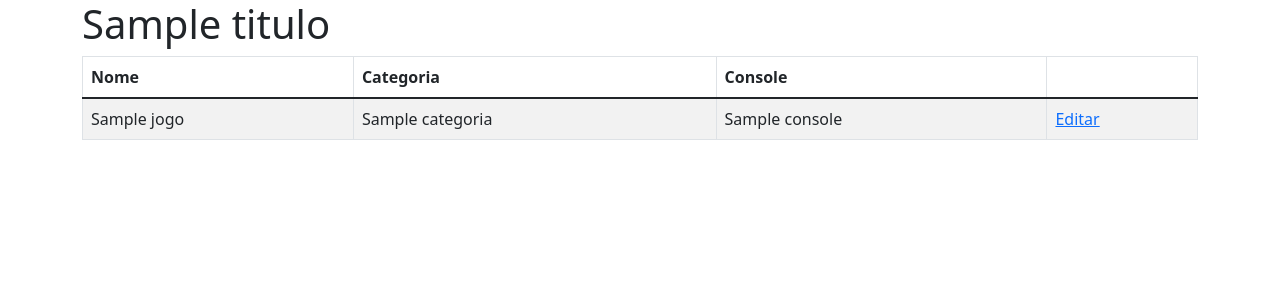
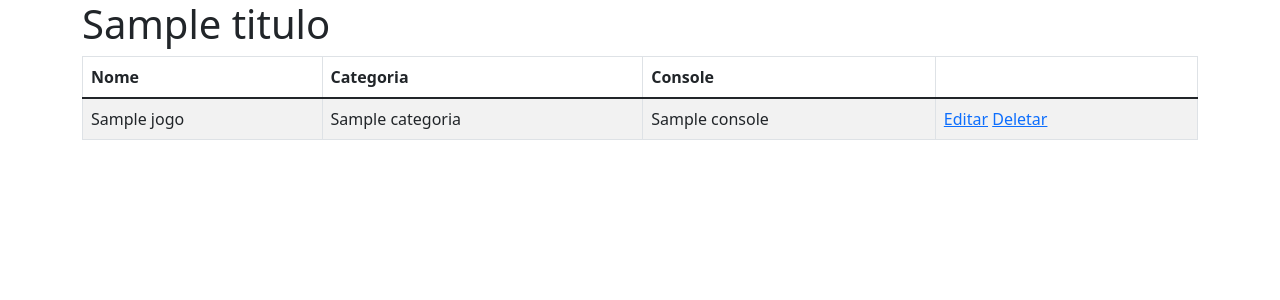
Before and after one commit to brdoliveira/jogoteca-flask, a Flask app: template templates/lista.html in a window 1280 px wide. Shown: the top 300 px of the page. Run offline with Flask 3, Linux system fonts and the light colour scheme; the template is opened without the code that fills it: most values are stand-ins (such as "Sample title", 1, 10 or a date in 2020); some libraries are stand-ins or nearby versions.

Commit message:
FEAT(lista) Adicionando botão de deletar

```diff
--- a/templates/lista.html
+++ b/templates/lista.html
@@ -15,7 +15,10 @@
                     <td>{{ jogo.nome }}</td>
                     <td>{{ jogo.categoria }}</td>
                     <td>{{ jogo.console }}</td>
-                    <td><a href="{{ url_for('editar', id=jogo.id) }}">Editar</a></td>
+                    <td>
+                        <a href="{{ url_for('editar', id=jogo.id) }}">Editar</a>
+                        <a href="{{ url_for('deletar', id=jogo.id) }}">Deletar</a>
+                    </td>
                 </tr>
                 {% endfor %}
 
```
